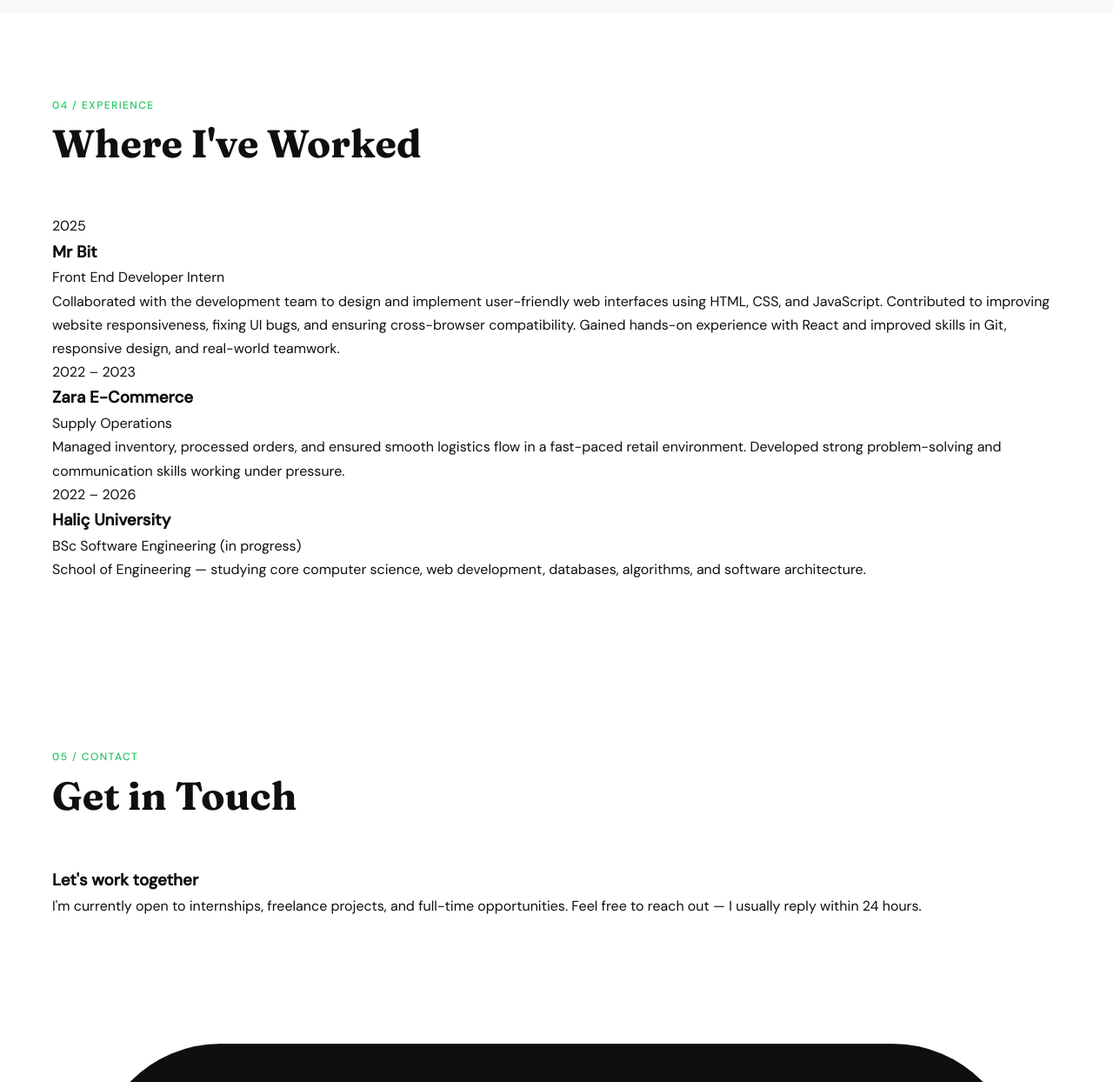
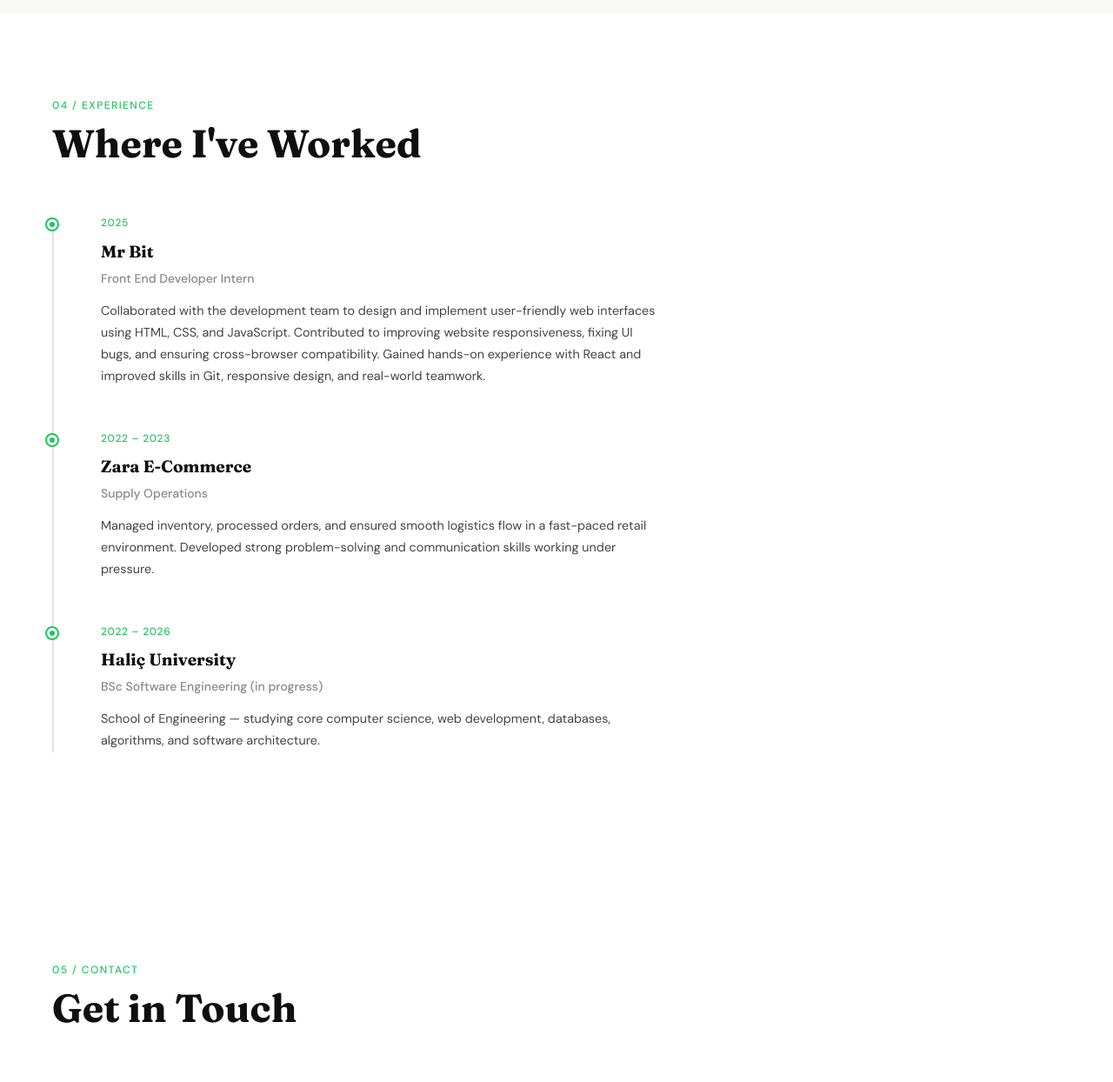
Before and after one commit to pureprogrammer1/portfolio, a PHP site: page / in a window 1280 px wide. Shown: the part 3182-4426 px from the top of the page at 87% size. Run offline with PHP 8.4, Linux system fonts and the light colour scheme.

Commit message:
feat: add Experience section]

```diff
--- a/css/style.css
+++ b/css/style.css
@@ -646,3 +646,64 @@ body.dark-mode .badge-low  { background: #450a0a; color: #fca5a5; }
   color: var(--text-3);
   font-size: 0.9rem;
 }
+
+/* SECTION 5 · EXPERIENCE */
+.section-experience { background: var(--bg); }
+
+.timeline {
+  position: relative;
+  padding-left: 2rem;
+}
+.timeline::before {
+  content: '';
+  position: absolute;
+  left: 0; top: 6px;
+  width: 2px;
+  height: calc(100% - 6px);
+  background: var(--border);
+}
+
+.timeline-item {
+  position: relative;
+  margin-bottom: 3rem;
+  padding-left: 1.5rem;
+}
+.timeline-item::before {
+  content: '';
+  position: absolute;
+  left: -2.4rem;
+  top: 6px;
+  width: 12px; height: 12px;
+  border-radius: 50%;
+  background: var(--accent);
+  border: 3px solid var(--bg);
+  outline: 2px solid var(--accent);
+}
+
+.timeline-date {
+  font-size: 0.75rem;
+  font-weight: 500;
+  color: var(--accent);
+  letter-spacing: 0.06em;
+  text-transform: uppercase;
+  margin-bottom: 0.4rem;
+}
+.timeline-company {
+  font-family: var(--font-head);
+  font-size: 1.2rem;
+  font-weight: 700;
+  color: var(--text);
+  margin-bottom: 0.2rem;
+}
+.timeline-role {
+  font-size: 0.875rem;
+  color: var(--text-3);
+  font-weight: 500;
+  margin-bottom: 0.75rem;
+}
+.timeline-desc {
+  font-size: 0.9rem;
+  color: var(--text-2);
+  line-height: 1.75;
+  max-width: 640px;
+}
```
